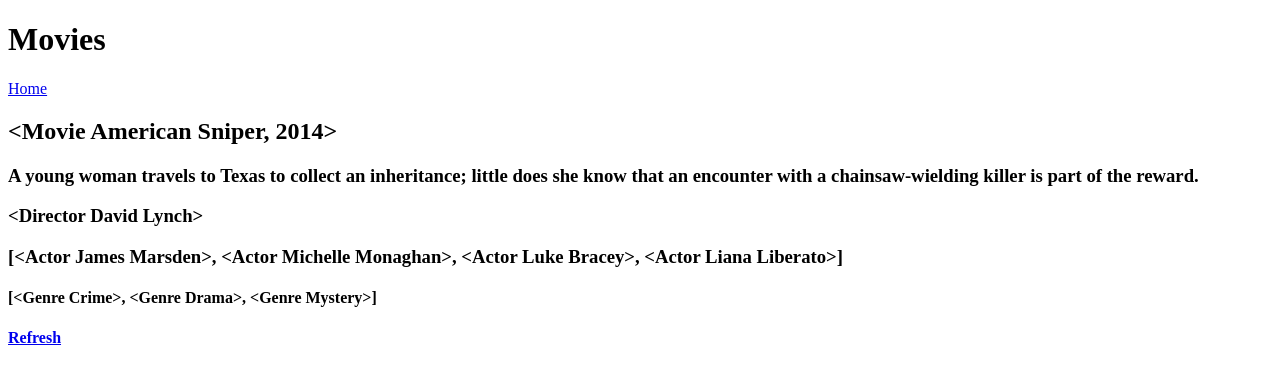
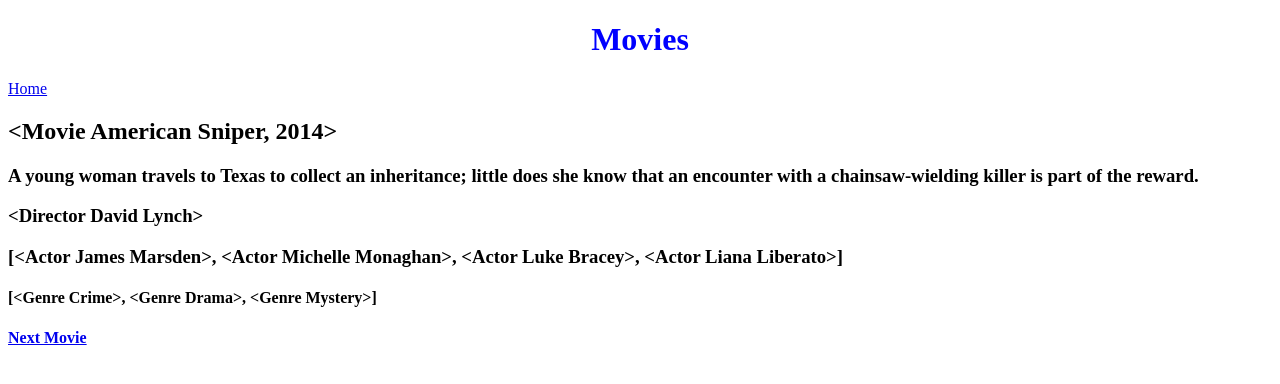
Before and after one commit to kng841/Compsci235-A2, a Flask app: page /hello/ in a window 1280 px wide. Shown: the top 384 px of the page. Run offline with Flask 2, Linux system fonts and the light colour scheme.

Commit message:
third push

```diff
--- a/movie/static/styles.css
+++ b/movie/static/styles.css
@@ -1,3 +1,12 @@
 p{
-color:red;
+	color:green;
 }
+
+h1{
+	text-align:center;
+	color:blue;
+}
+
+.wrapper{
+	background-color:blue;
+}
--- a/movie/templates/view_movies.html
+++ b/movie/templates/view_movies.html
@@ -7,16 +7,15 @@
 </head>
 
 <body>
-
+	<div id="wrapper">
 	<h1>Movies</h1>
 	<a href=/>Home</a>
-
 	<h2>{{ test }}</h2>
 	<h3>{{ desc }}</h3>
 	<h3>{{ direc }}</h3>
 	<h3>{{ actor }}</h3>
 	<h4>{{ genre }}</h4>
-	<h4><a href=/hello>Refresh</a></h4>
-
+	<h4><a href=/hello>Next Movie</a></h4>
+	</div>
 </body>
 </html>
```
